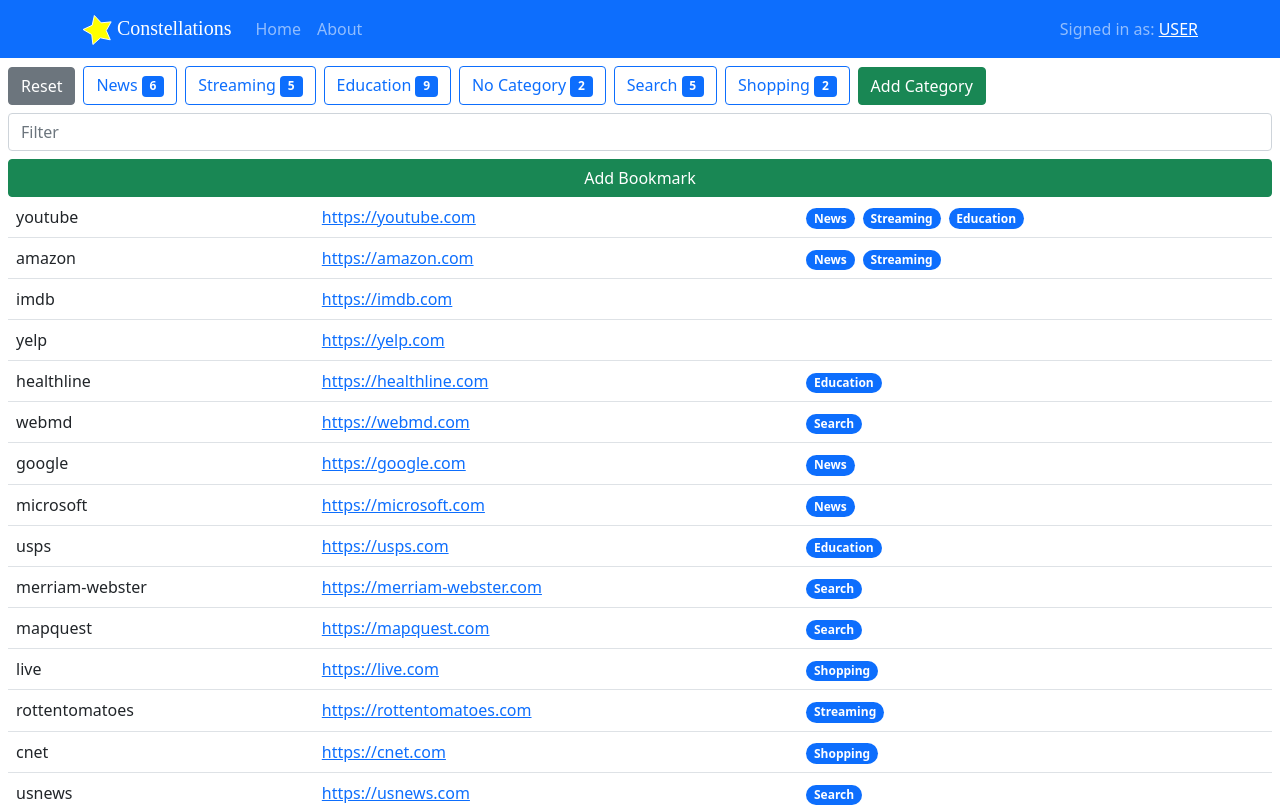
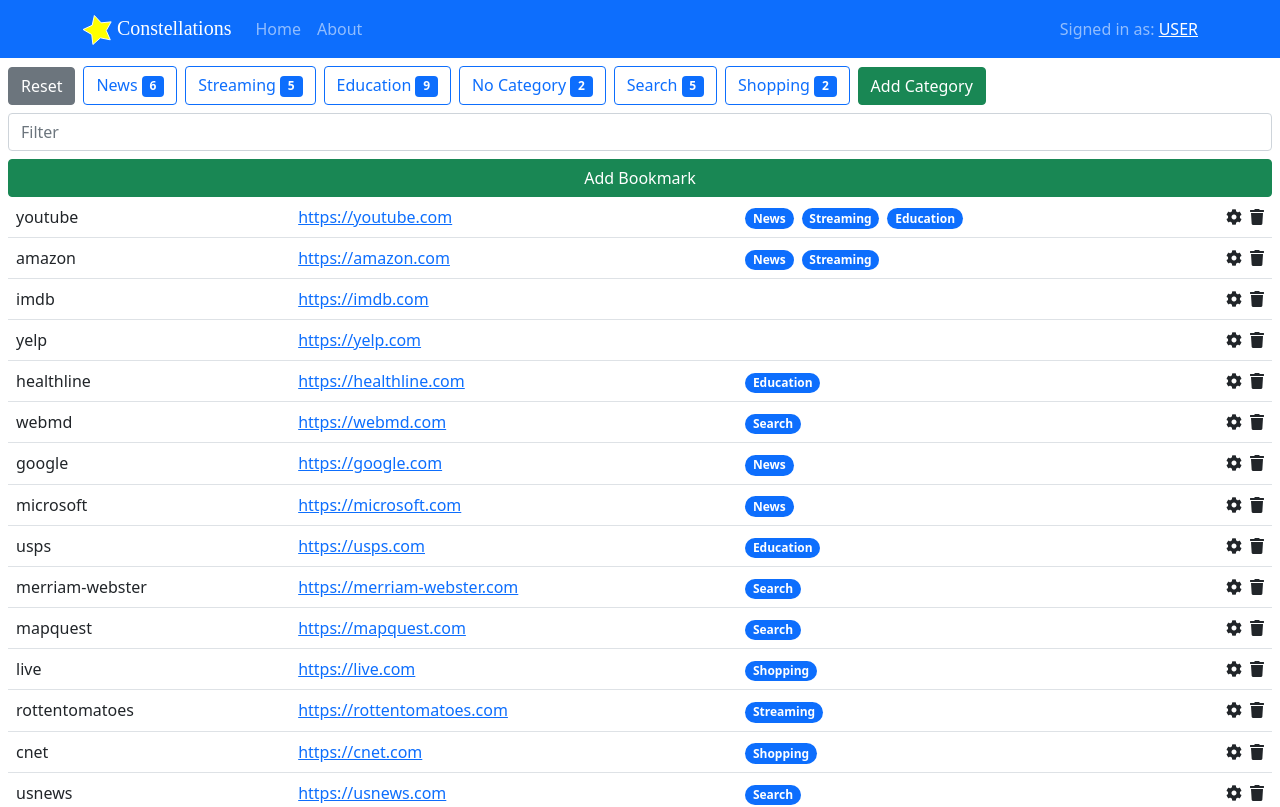
Before and after one commit to Sife-ops/constellations-rc1, a React (Vite) app in the folder frontend-vite-react-ts/: page / in a window 1280 px wide. Shown: the top 807 px of the page. Built offline with nearby package versions, Linux system fonts and the light colour scheme; a web font is replaced by a local one.

Commit message:
fontawesome icons

```diff
--- a/frontend-vite-react-ts/index.html
+++ b/frontend-vite-react-ts/index.html
@@ -3,6 +3,11 @@
   <head>
     <meta charset="UTF-8" />
     <link rel="icon" type="image/svg+xml" href="/src/favicon.svg" />
+    <link
+      rel="stylesheet"
+      href="https://use.fontawesome.com/releases/v5.15.4/css/all.css"
+      crossorigin="anonymous"
+    />
     <meta name="viewport" content="width=device-width, initial-scale=1.0" />
     <title>Vite App</title>
   </head>
--- a/frontend-vite-react-ts/src/App.tsx
+++ b/frontend-vite-react-ts/src/App.tsx
@@ -4,6 +4,8 @@
 // todo: edit/delete bookmarks
 // todo: edit/delete categories
 // todo: donate tab
+// todo: category accordion
+// todo: bookmark title and description popover
 
 import "./App.css";
 import "bootstrap/dist/css/bootstrap.min.css";
--- a/frontend-vite-react-ts/src/components/home/filter-table.tsx
+++ b/frontend-vite-react-ts/src/components/home/filter-table.tsx
@@ -1,12 +1,18 @@
 import React from "react";
-import { Badge, Table } from "react-bootstrap";
+import { Badge, Button, Table } from "react-bootstrap";
 import { BookmarkType } from "../../utility/types";
+import { GlobalContext } from "../../utility/context";
 
 interface FilterTableProps {
   bookmarks: BookmarkType[];
 }
 
+// todo: hide cog/trash until hover row
+// todo: ellipsize long links
+// todo: action column less wide
 export const FilterTable: React.FC<FilterTableProps> = ({ bookmarks }) => {
+  const { setModal, hideModal } = React.useContext(GlobalContext);
+
   const rows = bookmarks.map((e) => (
     <tr key={e.id}>
       <td>{e.description}</td>
@@ -27,6 +33,38 @@
           return null;
         })}
       </td>
+      <td align="right">
+        <i
+          className="fas fa-cog me-2"
+          onClick={() =>
+            setModal({
+              show: true,
+              heading: "Edit Bookmark",
+              body: <div>{e.description}</div>,
+              footer: (
+                <Button variant="success" onClick={() => hideModal()}>
+                  Confirm
+                </Button>
+              ),
+            })
+          }
+        />
+        <i
+          className="fas fa-trash"
+          onClick={() =>
+            setModal({
+              show: true,
+              heading: "Delete Bookmark",
+              body: <p>Are you sure?</p>,
+              footer: (
+                <Button variant="danger" onClick={() => hideModal()}>
+                  Confirm
+                </Button>
+              ),
+            })
+          }
+        />
+      </td>
     </tr>
   ));
 
--- a/frontend-vite-react-ts/src/components/home/filter.tsx
+++ b/frontend-vite-react-ts/src/components/home/filter.tsx
@@ -18,7 +18,7 @@
     if (filter === "") {
       return e;
     }
-    return e.description.includes(filter);
+    return e.description.toLowerCase().includes(filter.toLowerCase());
   });
 
   // todo: add bookmark modal input validation
```
